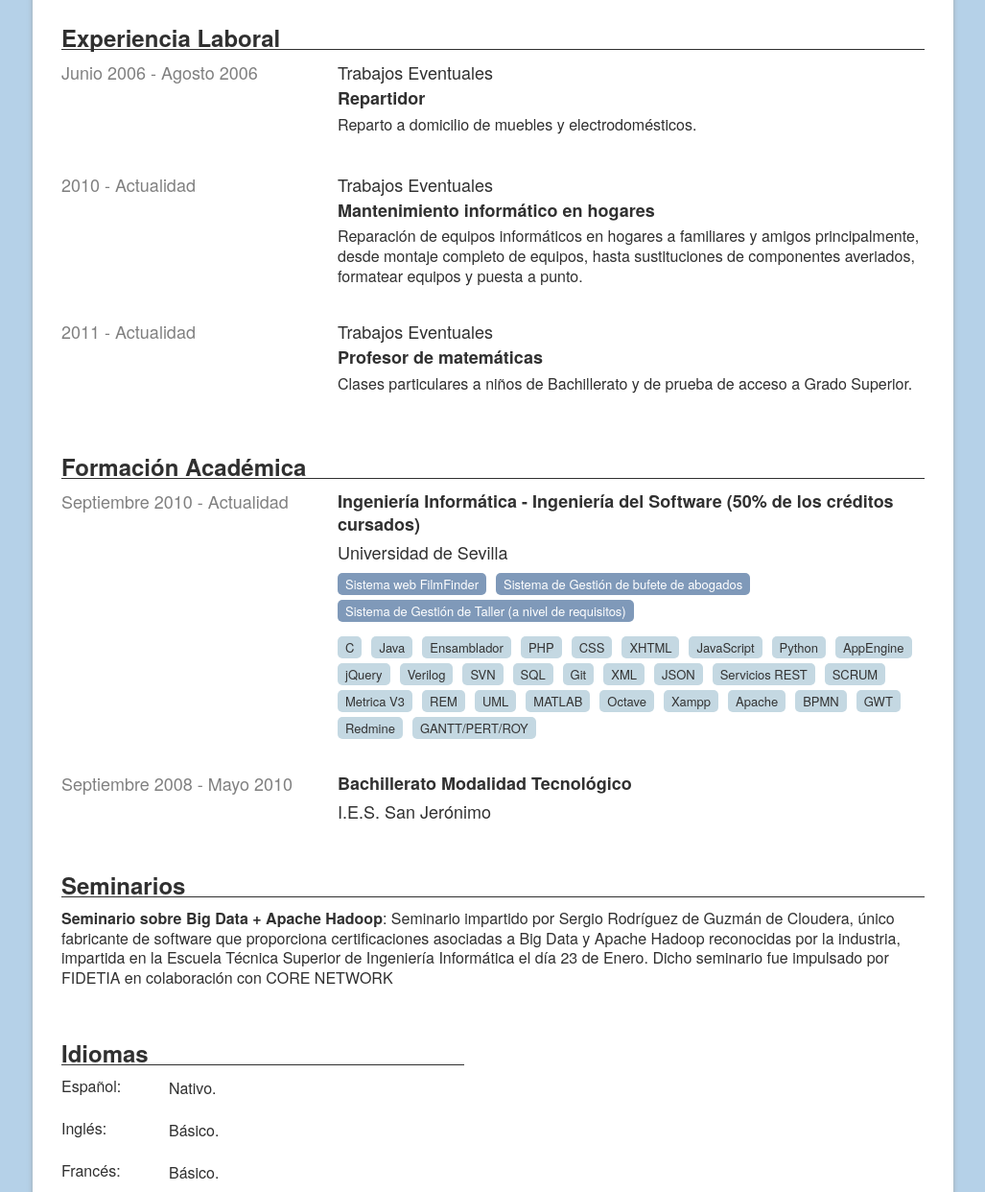
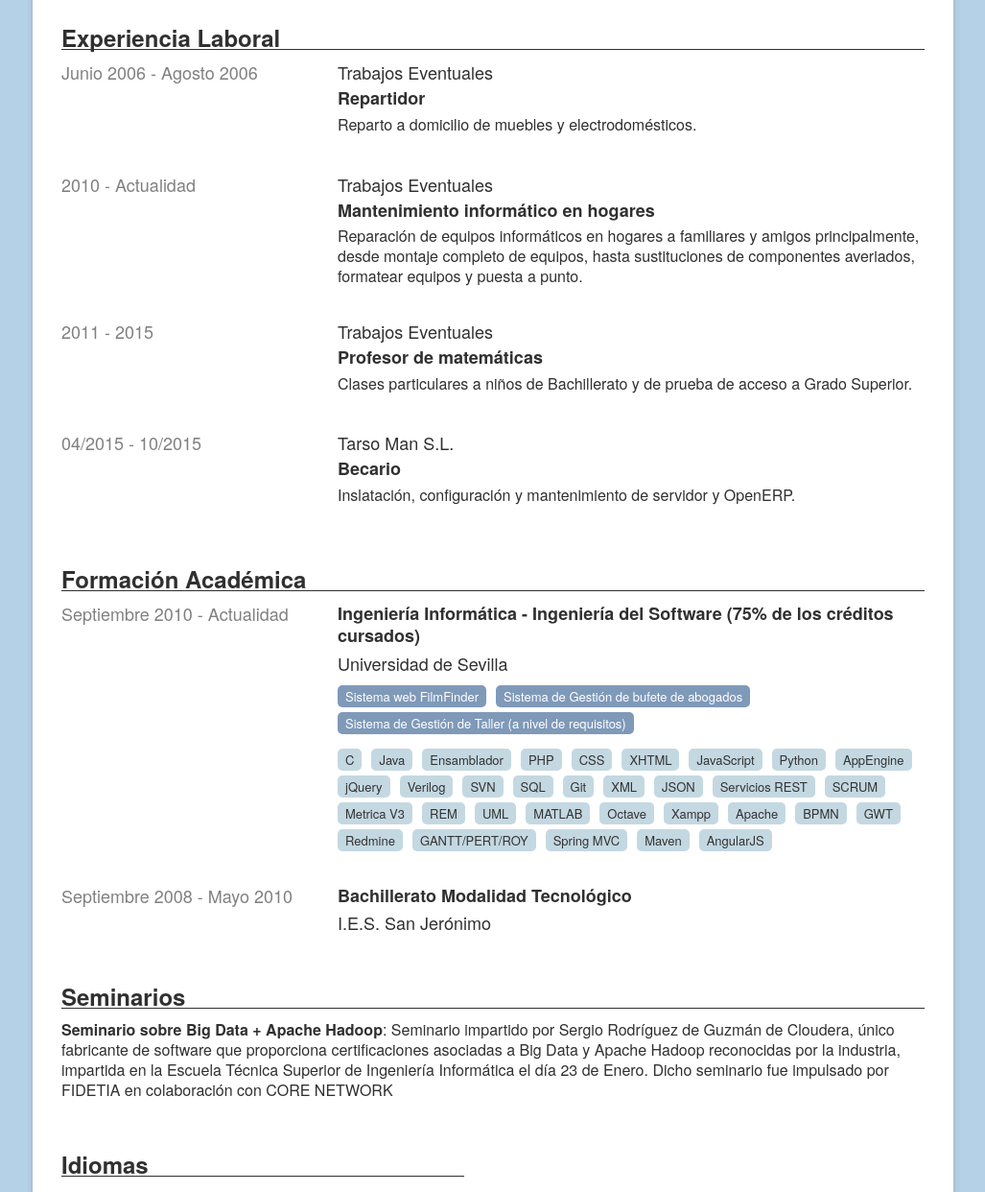
Before and after one commit to franvallano/franvallano.github.io, a plain HTML site: page index.html in a window 1280 px wide. Shown: the part 182-1424 px from the top of the page at 96% size, without its empty margins (126-1153 px from the left). Drawn offline with Linux system fonts and the light colour scheme.

Commit message:
Update index.html
Actualizados los datos del CV hasta la fecha.

```diff
--- a/index.html
+++ b/index.html
@@ -17,7 +17,7 @@
         <h1>Francisco Javier Delgado Vallano</h1>
         <div class="contact">
           <ul>
-            <li class="mail"><a href="mailto:fran.sfc.16@gmail.com" target="_blank">fran.sfc.16@gmail.com</a></li>
+            <li class="mail"><a href="mailto:fran.sfc.16@gmail.com" target="_blank">franvallano@gmail.com</a></li>
             <li class="github"><a href="https://github.com/franvallano" target="_blank">github.com/franvallano</a></li>
           </ul>
         </div><!-- #contact -->
@@ -51,12 +51,26 @@
 		  </div>
 
 		  <div class="period">
-            <div class="date">2011 - Actualidad</div>
+            <div class="date">2011 - 2015</div>
             <div class="description">
               <div class="company">Trabajos Eventuales</div>
               <div class="job">Profesor de matem&aacute;ticas</div>
               <div class="job_description">
                 Clases particulares a niños de Bachillerato y de prueba de acceso a Grado Superior.
+              </div>
+			  <ul class="technologies">
+
+              </ul>
+            </div>
+		  </div>
+
+		  <div class="period">
+            <div class="date">04/2015 - 10/2015</div>
+            <div class="description">
+              <div class="company">Tarso Man S.L.</div>
+              <div class="job">Becario</div>
+              <div class="job_description">
+               Inslataci&oacuten, configuraci&oacuten y mantenimiento de servidor y OpenERP.
               </div>
 			  <ul class="technologies">
 
@@ -73,7 +87,7 @@
           <div class="period">
             <div class="date">Septiembre 2010 - Actualidad</div>
             <div class="description">
-              <div class="studies">Ingenier&iacute;a Inform&aacute;tica - Ingenier&iacute;a del Software (50% de los cr&eacute;ditos cursados)</div>
+              <div class="studies">Ingenier&iacute;a Inform&aacute;tica - Ingenier&iacute;a del Software (75% de los cr&eacute;ditos cursados)</div>
               <div class="institution">Universidad de Sevilla</div>
 			  <ul class="projects">
 				<li><a href="http://filmfinderaiss.appspot.com/" target="_blank">Sistema web FilmFinder</a></li>
@@ -110,6 +124,9 @@
 				<li>GWT</li>
 				<li>Redmine</li>
 				<li>GANTT/PERT/ROY</li>
+				<li>Spring MVC</li>
+				<li>Maven</li>
+				<li>AngularJS</li>
               </ul>
             </div>
           </div><!-- #period -->
```
